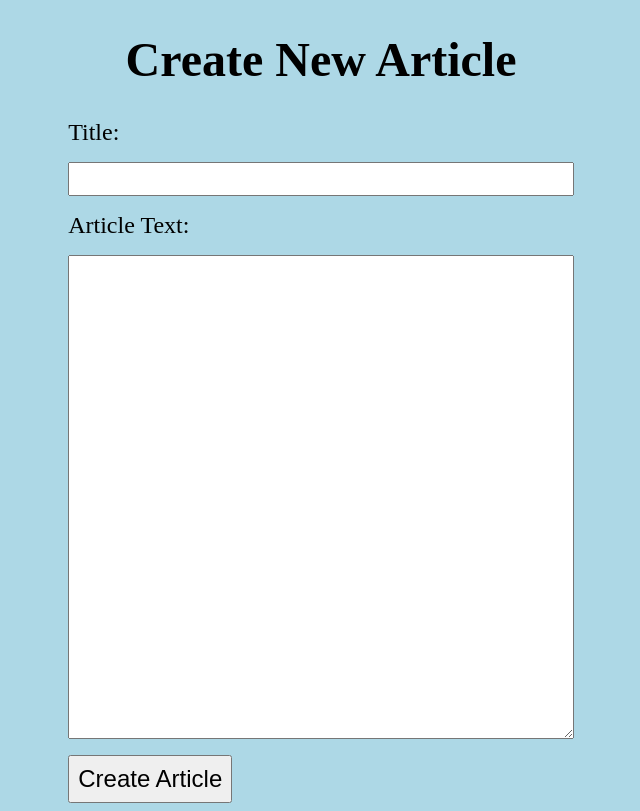
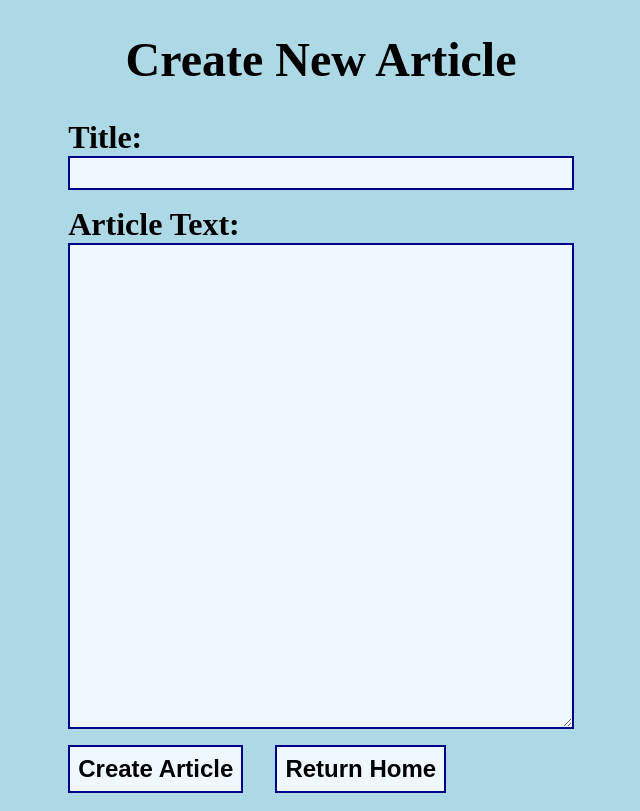
Before and after one commit to Amiriel01/API-Blog-Website, a React (Vite) app in the folder admin/: page /CreateArticle in a window 1280 px wide. Shown: the whole page, without its empty margins (319-959 px from the left). Built offline with nearby package versions, Linux system fonts and the light colour scheme; no server answers.

Commit message:
homepage styling, added home button to createArticl

```diff
--- a/admin/src/App.css
+++ b/admin/src/App.css
@@ -1,10 +1,24 @@
 body {
   background-color: lightblue;
+}
+
+#homepage-header-container {
+  text-align: center;
 }
 
 .article-container {
   display: flex;
   justify-content: space-around;
+  flex-wrap: wrap;
+  margin-top: 2rem;
+}
+
+.article-card {
+  border: solid darkblue 2px;
+  width: 20%;
+  margin-bottom: 2rem;
+  padding: 1rem;
+  background-color: aliceblue;
 }
 
 .page-title {
@@ -12,11 +26,17 @@ body {
   font-size: 3rem;
 }
 
-label,
+label {
+  font-size: 2rem;
+  font-weight: bold;
+}
+
 input,
 textarea {
+  border: solid darkblue 2px;
   font-size: 1.5rem;
   margin-bottom: 1rem;
+  background-color: aliceblue;
 }
 
 #label-input-container {
@@ -39,4 +59,20 @@ textarea {
 button {
   padding: .5rem;
   font-size: 1.5rem;
+  background-color: aliceblue;
+  border: solid darkblue 2px;
+  color: black;
+  font-weight: bold;
+  margin-right: 2rem;
 }
+
+button:hover {
+  color: aliceblue;
+  background-color: darkblue;
+}
+
+button:active {
+  background-color: aliceblue;
+  border: solid darkblue 2px;
+  color: darkblue;
+}
--- a/admin/src/CreateArticle.jsx
+++ b/admin/src/CreateArticle.jsx
@@ -60,6 +60,11 @@ export default function CreateArticle() {
                         />
                     </div>
                     <button type="submit">Create Article</button>
+                    <Link id="homepage-button-container" className="link" to="/Homepage">
+                    <button id="homepage-button">
+                        Return Home
+                    </button>
+                </Link>
                 </form>
             </div>
         </>
--- a/admin/src/Homepage.jsx
+++ b/admin/src/Homepage.jsx
@@ -5,11 +5,11 @@ import App from "./App";
 import moment from "moment"
 
 export default function Homepage({ articles, setArticles }) {
-    console.log({ articles })
+    // console.log({ articles })
 
     return (
         <>
-            <div>
+            <div id="homepage-header-container">
                 <h1 className="page-title">Admin Blog Page</h1>
                 <Link id="create-article-button" className="link" to="/CreateArticle">
                     <button id="create-article-button">
@@ -20,8 +20,8 @@ export default function Homepage({ articles, setArticles }) {
             <div className="article-container">
                 {articles.map((article) => {
 
-                    return <div key={article._id}>
-                        <p>{article.title}</p>
+                    return <div className="article-card" key={article._id}>
+                        <h2>{article.title}</h2>
                         <p>{article.timestamp}</p>
                         <p>{article.article_text}</p>
                         <p>{article.comments}</p>
```
